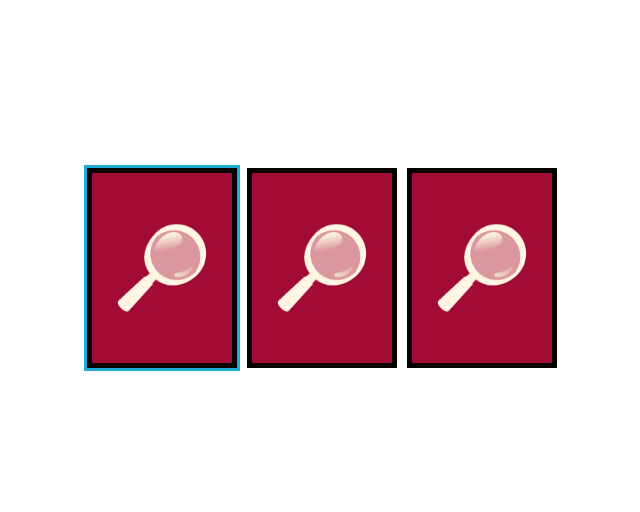
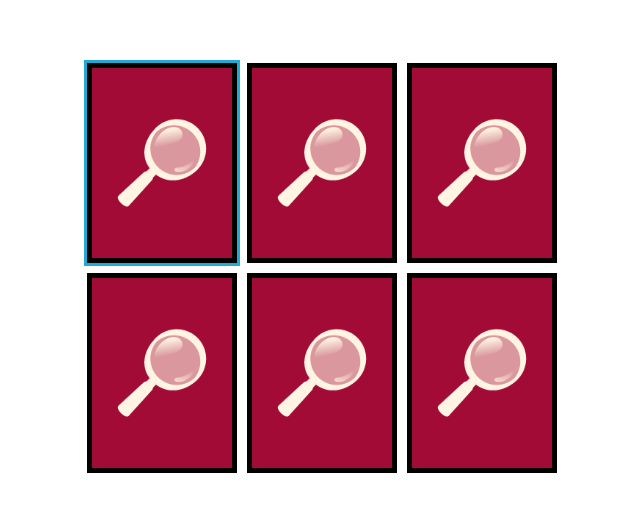
Before and after one commit to nicm42/murdle-cards, a React (Vite) app: page / in a window 1280 px wide. Shown: the part 140-652 px from the top of the page, without its empty margins (318-958 px from the left). Built offline with nearby package versions, Linux system fonts and the light colour scheme.

Commit message:
Made small cards layout work for 3-6 cards

```diff
--- a/src/App.css
+++ b/src/App.css
@@ -1,3 +1,36 @@
+.small-cards {
+  align-items: center;
+  display: flex;
+  flex-wrap: wrap;
+  gap: var(--small-card-flex-gap);
+  height: 100%;
+  justify-content: center;
+}
+
+.small-cards.suspects-4 {
+  width: calc((var(--small-card-width) * 2) + (var(--small-card-flex-gap) * 1));
+  margin-inline: auto;
+  align-content: center;
+}
+
+.small-cards.suspects-3,
+.small-cards.suspects-5,
+.small-cards.suspects-6 {
+  width: calc((var(--small-card-width) * 3) + (var(--small-card-flex-gap) * 2));
+  margin-inline: auto;
+  align-content: center;
+}
+
+.big-cards {
+  background: white;
+  height: 100%;
+  left: 0;
+  margin: auto;
+  position: absolute;
+  top: 0;
+  width: 100%;
+}
+
 .card {
   display: flex;
   flex-direction: column;
--- a/src/App.tsx
+++ b/src/App.tsx
@@ -22,14 +22,16 @@ function App() {
   const [cardIndexClosed, setCardIndexClosed] = useState<number>(-1);
   const [isFrontShowing, setIsFrontShowing] = useState<boolean>(false);
 
+  const numberOfSuspects = 6;
+
   //const suspect = suspects[0];
-  const suspects3 = suspects.slice(0, 3);
+  const suspects3 = suspects.slice(0, numberOfSuspects);
 
   const anyBigCardsShowing: boolean = showBigCard.some((element) => element);
 
   return (
     <>
-      <div className="small-cards">
+      <div className={`small-cards suspects-${numberOfSuspects}`}>
         {suspects3.map((suspect, index) => (
           <SmallCard
             key={suspect.name}
--- a/src/components/BigCard.css
+++ b/src/components/BigCard.css
@@ -1,13 +1,3 @@
-.big-cards {
-  background: white;
-  height: 100%;
-  left: 0;
-  margin: auto;
-  position: absolute;
-  top: 0;
-  width: 100%;
-}
-
 .big-card {
   background-color: #fffdf5;
   border: 5px solid #000000;
--- a/src/components/SmallCard.css
+++ b/src/components/SmallCard.css
@@ -1,11 +1,3 @@
-.small-cards {
-  align-items: center;
-  display: flex;
-  gap: 0.625em;
-  height: 100%;
-  justify-content: center;
-}
-
 .small-card {
   cursor: pointer;
   height: 200px;
--- a/src/index.css
+++ b/src/index.css
@@ -1,5 +1,7 @@
 :root {
   --card-color: #000000;
+  --small-card-width: 150px;
+  --small-card-flex-gap: 0.625em;
 }
 
 html,
```
